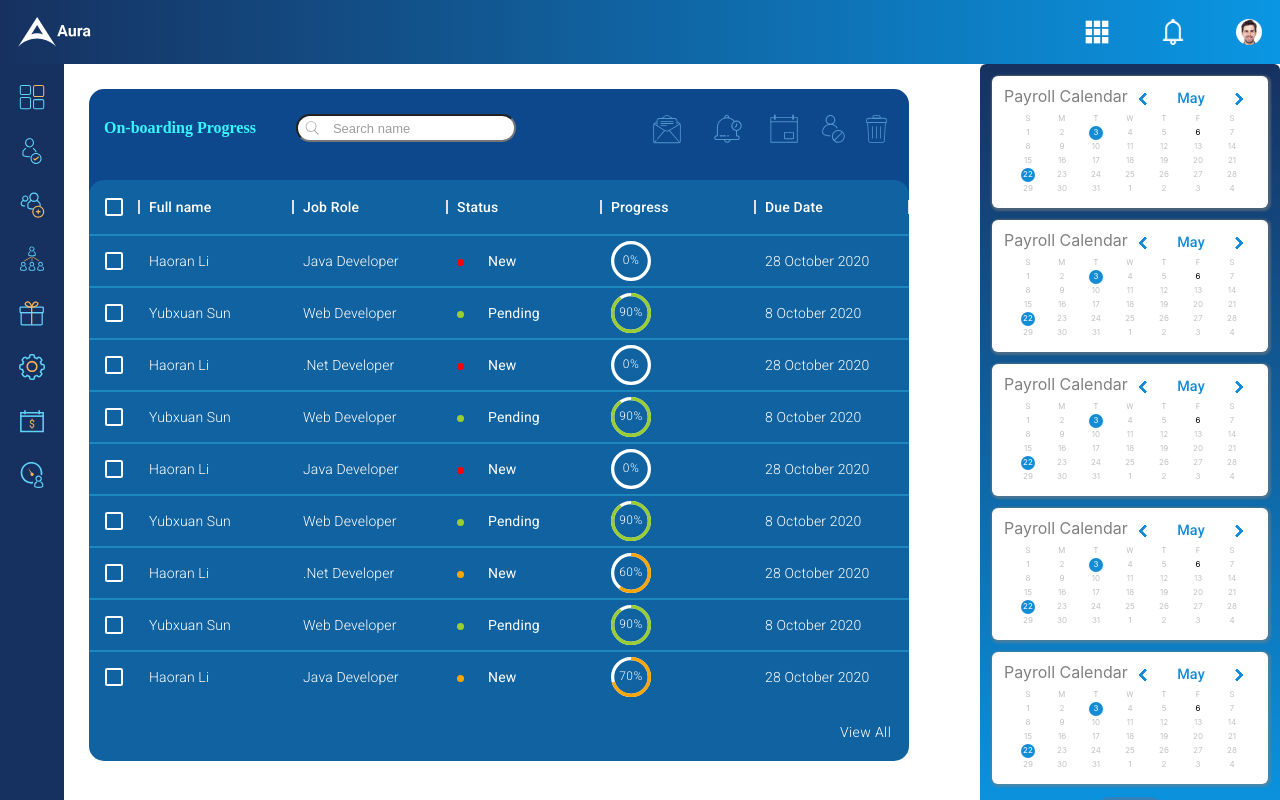
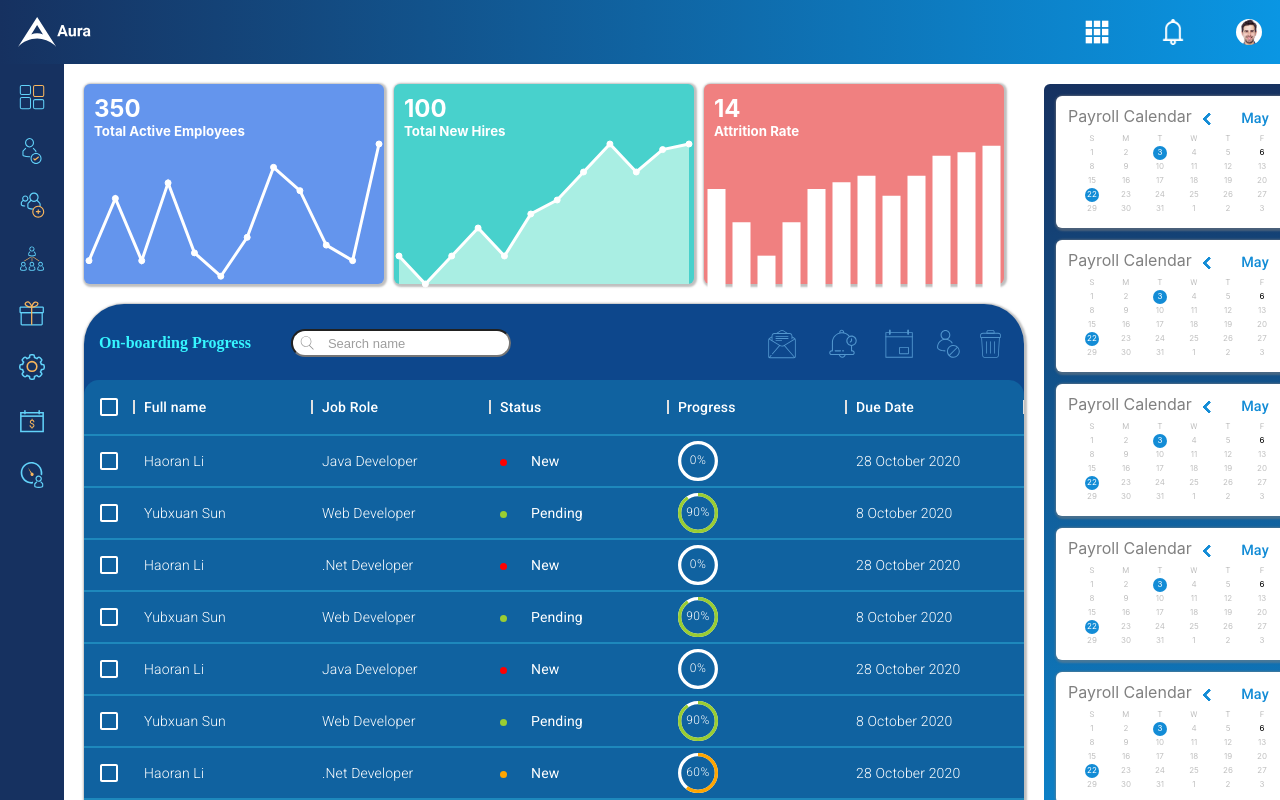
Before and after one commit to TheBobbyLlama/aura, a React (Create React App) app: page /dashboard in a window 1280 px wide. Built offline with nearby package versions, Linux system fonts and the light colour scheme.

Commit message:
Updated dashboard layout.

```diff
--- a/src/components/BoardingProgress/BoardingProgress.scss
+++ b/src/components/BoardingProgress/BoardingProgress.scss
@@ -1,13 +1,13 @@
 .progress-container {
   background-color: #0d478c;
   box-sizing: border-box;
-  width: 95%;
-  border: solid white 25px;
+  width: calc(100% - 20px);
   padding: 0px;
   border-radius: 40px;
-  height: 70vh;
   display: flex;
   flex-direction: column;
+  margin: 20px 20px 20px 20px;
+  box-shadow: 1px 1px 2px 2px rgba(128, 128, 128, 0.5);
 }
 
 .img-icon {
@@ -25,7 +25,7 @@
 
 .progress-header {
   padding-top: 10px;
-  margin: 15px 15px;
+  margin: 15px 15px 0 15px;
   display: flex;
   justify-content: space-between;
 }
--- a/src/components/Charts/_chart.scss
+++ b/src/components/Charts/_chart.scss
@@ -1,37 +1,41 @@
-.linechart-container{
-    width: 300px;
+.linechart-container {
+  border-radius: 6px;
+  /*width: 300px;*/
   height: 200px;
   background-color: cornflowerblue;
+  box-shadow: 1px 1px 2px 2px rgba(128, 128, 128, 0.5);
 }
 
-.chart-title{
+.chart-title {
   color: white;
   text-align: left;
   margin-left: 10px;
   margin-top: 10px;
 }
 
-.chart-name{
+.chart-name {
   color: white;
   text-align: left;
   margin-left: 10px;
-
 }
 
-.chart-size-container{
-    width: 300px;
+.chart-size-container {
+  /*width: 300px;*/
   height: 100px;
 }
 
-.boxchart-container{
-    width: 300px;
+.boxchart-container {
+  border-radius: 6px;
+  /*width: 300px;*/
   height: 200px;
-    background-color:lightcoral;
+  background-color: lightcoral;
+  box-shadow: 1px 1px 2px 2px rgba(128, 128, 128, 0.5);
 }
 
-
-.areachart-container{
-    width: 300px;
+.areachart-container {
+  border-radius: 6px;
+  /*width: 300px;*/
   height: 200px;
-    background-color:mediumturquoise;
+  background-color: mediumturquoise;
+  box-shadow: 1px 1px 2px 2px rgba(128, 128, 128, 0.5);
 }
--- a/src/components/Dashboard/Dashboard.js
+++ b/src/components/Dashboard/Dashboard.js
@@ -4,12 +4,15 @@ import SideBar from "../SideBar/SideBar";
 import BoardingProgress from "../BoardingProgress/BoardingProgress";
 import DashboardCards from "../DashboardCards/DashboardCards";
 
+import AreaChart from "../Charts/AreaChart";
+import BarChart from "../Charts/BarChart";
+import LineChart from "../Charts/LineChart";
+
 import userPic from "../../assets/images/images/emp-userpic.jpg";
 import reminderIcon from "../../assets/images/images/bell.png";
 import gridIcon from "../../assets/images/images/grid.png";
 
 import "./Dashboard.scss";
-import DataTable from "../DataGrid/DataTable";
 
 const Dashboard = () => {
   return (
@@ -21,7 +24,11 @@ const Dashboard = () => {
       </AuraHeader>
       <main className="dashboard__content">
         <SideBar />
-
+        <div className="dashboard-charts">
+          <LineChart />
+          <AreaChart />
+          <BarChart />
+        </div>
         <BoardingProgress />
         <DashboardCards />
       </main>
--- a/src/components/Dashboard/Dashboard.scss
+++ b/src/components/Dashboard/Dashboard.scss
@@ -10,6 +10,7 @@
   flex-grow: 1;
   grid-template-columns: 64px 1fr 300px;
   grid-template-rows: auto auto;
+  padding-right: 40px; /* ??? */
   overflow-y: auto;
 }
 
@@ -21,3 +22,10 @@
   grid-column: 3;
   grid-row: 1/ 3;
 }
+
+.dashboard__content .dashboard-charts {
+  display: flex;
+  gap: 10px;
+  justify-content: space-between;
+  margin: 20px 20px 0 20px;
+}
--- a/src/components/DashboardCards/DashboardCards.scss
+++ b/src/components/DashboardCards/DashboardCards.scss
@@ -9,6 +9,7 @@
   flex-direction: column;
   gap: 12px;
   height: 100%;
+  margin: 20px;
   padding: 12px;
   width: 300px;
 }
--- a/src/components/DataGrid/DataTable.js
+++ b/src/components/DataGrid/DataTable.js
@@ -33,7 +33,7 @@ const columns = [
     field: "progress",
     headerName: "Progress",
     renderCell: (params) => {
-      console.log(params.row.progress);
+      //console.log(params.row.progress);
       return <CircularProgressWithLabel value={params.row.progress} />;
     },
     flex: 1,
--- a/src/components/Login/LoginFeatures.js
+++ b/src/components/Login/LoginFeatures.js
@@ -1,4 +1,4 @@
-import { Link } from "react-router-dom";
+import { Link, useNavigate } from "react-router-dom";
 import Button from "../Button/Button";
 import Input from "../Input/Input";
 import Error from "../Error/Error";
@@ -10,10 +10,11 @@ const LoginFeatures = (props) => {
   const [email, setEmail] = useState("");
   const [password, setPassword] = useState("");
   const [errorShow, setErrorShow] = useState("");
+  const sendTo = useNavigate();
 
-  const logInfo = () => {
-    console.log(email);
-    console.log(password);
+  const logInfo = (e) => {
+    e.preventDefault();
+    sendTo("/dashboard");
   };
 
   return (
--- a/src/components/SideBar/SideBar.js
+++ b/src/components/SideBar/SideBar.js
@@ -21,8 +21,8 @@ const sidePics = [
 export default function SideBar() {
   return (
     <div className="sidebar">
-      {sidePics.map((pic) => {
-        return <img src={pic} alt="" />;
+      {sidePics.map((pic, index) => {
+        return <img key={index} src={pic} alt="" />;
       })}
     </div>
   );
```
Lines whose indentation alone changed are shown as unchanged.
